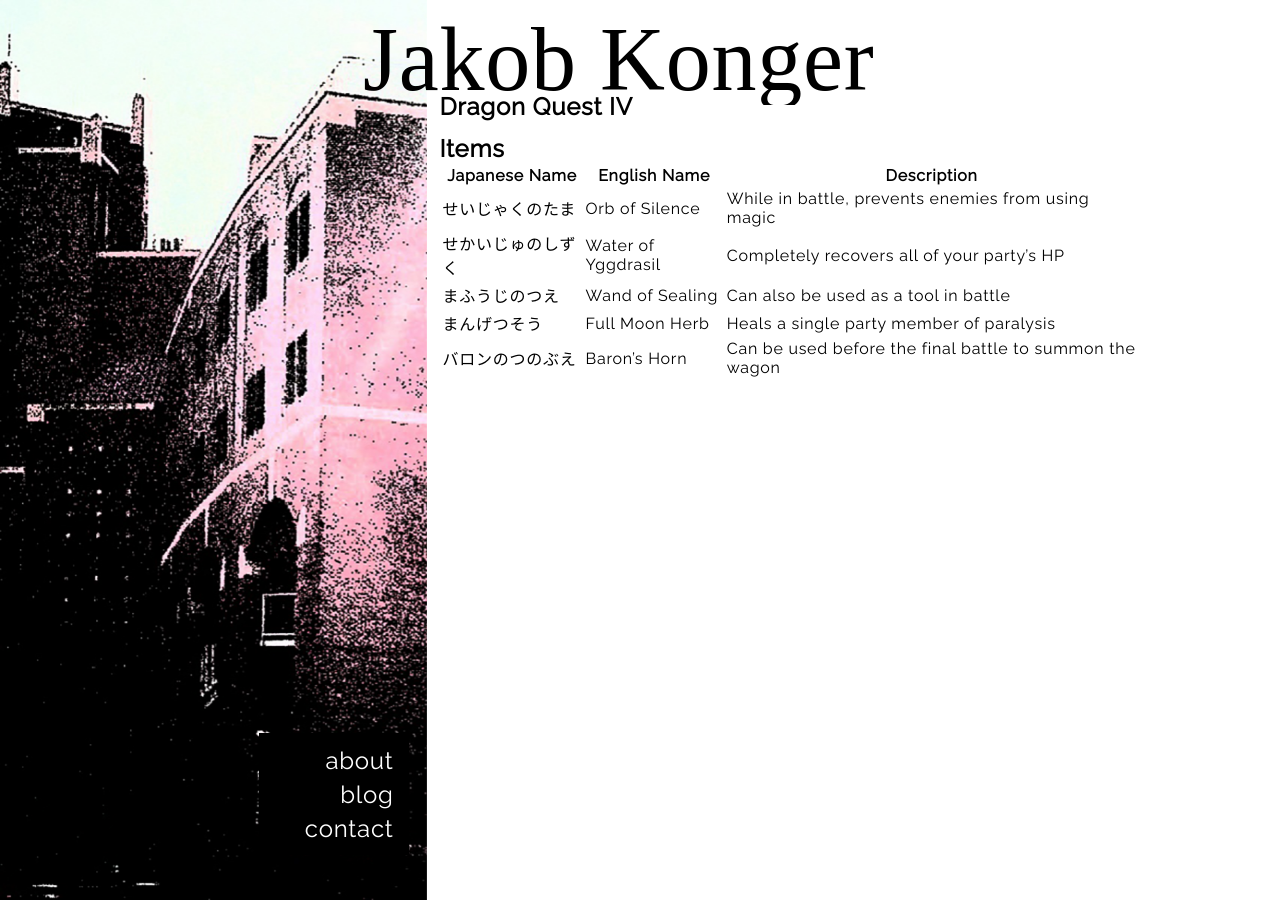
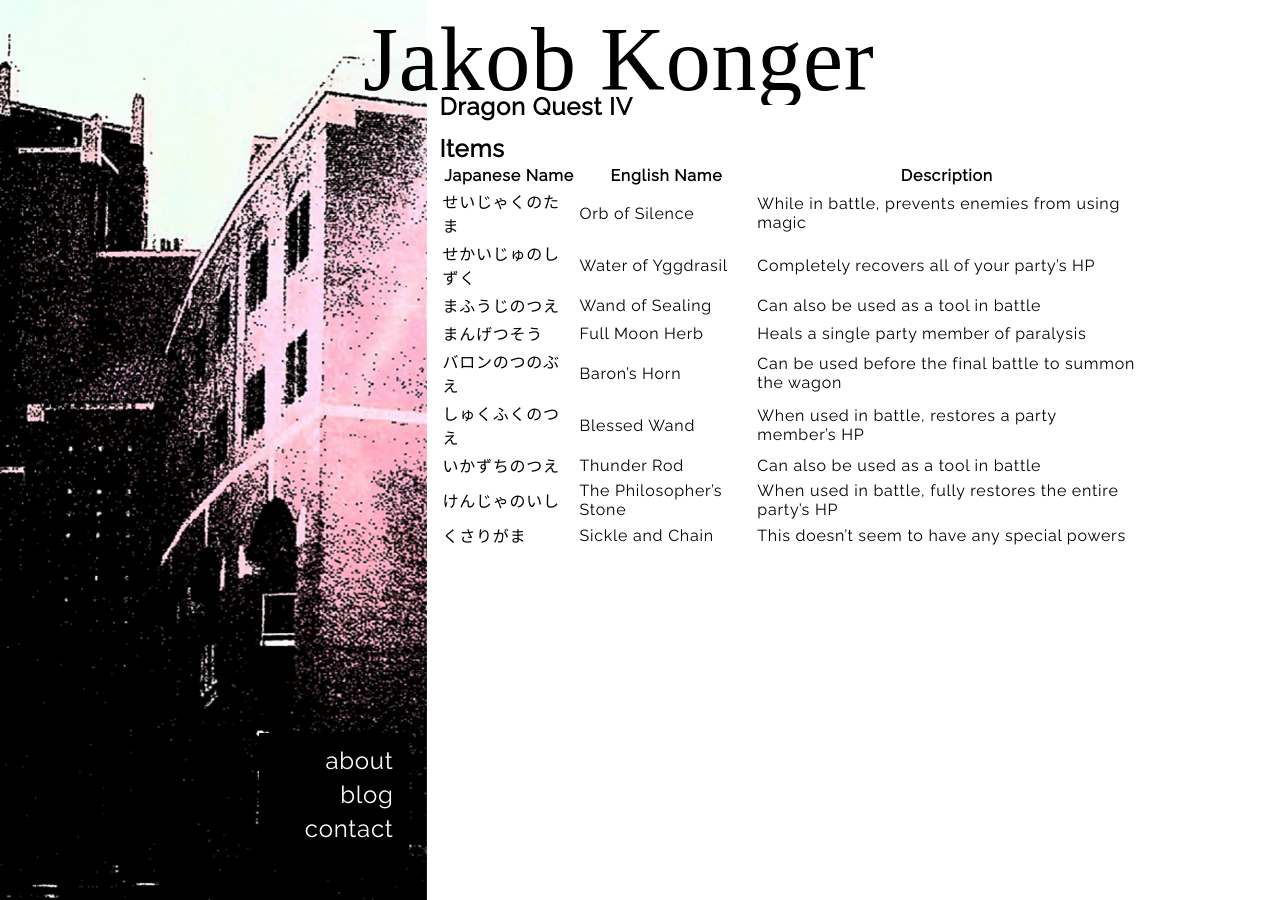
Before and after one commit to towercity/author-webpage, a Jekyll site: the page built from pages/dragon-quest-translations/4.md, in a window 1280 px wide. Built offline with Jekyll 4.4.1, drawn with Linux system fonts in a browser that asks for light colours; some web fonts are replaced.

Commit message:
Add more items to the list

```diff
--- a/pages/dragon-quest-translations/4.md
+++ b/pages/dragon-quest-translations/4.md
@@ -5,10 +5,14 @@
 
 ## Items ##
 
-|  Japanese Name  |    English Name    | Description |
-| --------------- | ------------------ | ----------- |
-| せいじゃくのたま   | Orb of Silence     | While in battle, prevents enemies from using magic |
-| せかいじゅのしずく | Water of Yggdrasil | Completely recovers all of your party's HP |
-| まふうじのつえ     | Wand of Sealing    | Can also be used as a tool in battle |
-| まんげつそう      | Full Moon Herb     | Heals a single party member of paralysis |
-| バロンのつのぶえ   | Baron's Horn       | Can be used before the final battle to summon the wagon |
+|  Japanese Name  |    English Name         | Description |
+| --------------- | ----------------------- | ----------- |
+| せいじゃくのたま   | Orb of Silence          | While in battle, prevents enemies from using magic |
+| せかいじゅのしずく | Water of Yggdrasil      | Completely recovers all of your party's HP |
+| まふうじのつえ     | Wand of Sealing         | Can also be used as a tool in battle |
+| まんげつそう      | Full Moon Herb          | Heals a single party member of paralysis |
+| バロンのつのぶえ   | Baron's Horn            | Can be used before the final battle to summon the wagon |
+| しゅくふくのつえ   | Blessed Wand            | When used in battle, restores a party member's HP |
+| いかずちのつえ    | Thunder Rod             | Can also be used as a tool in battle |
+| けんじゃのいし    | The Philosopher's Stone | When used in battle, fully restores the entire party's HP |
+| くさりがま       | Sickle and Chain         | This doesn't seem to have any special powers |
```
